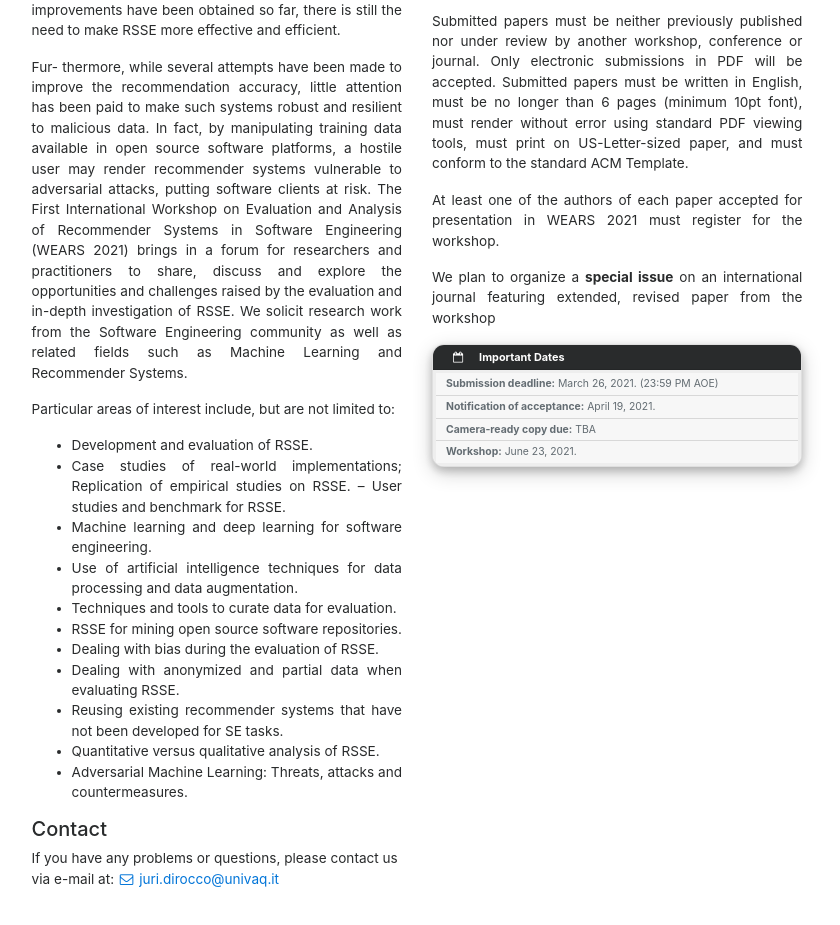
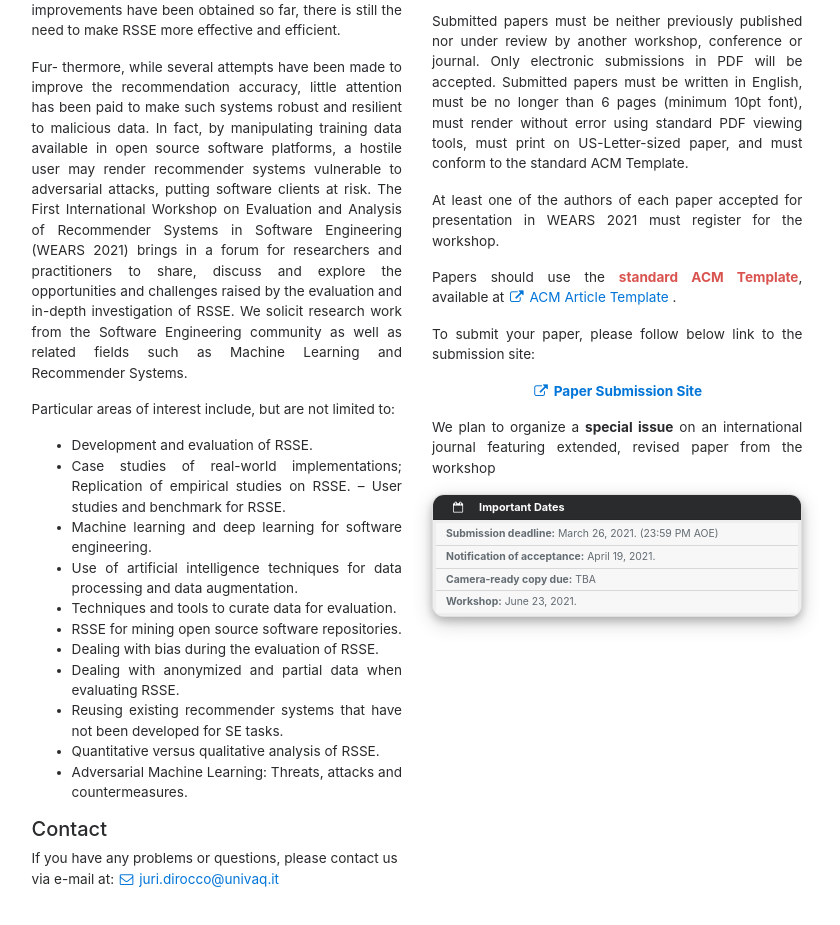
Before and after one commit to WEARS21/WEARS21.github.io, a Jekyll site: the page built from cfp.html, in a window 1280 px wide. Shown: the part 502-1427 px from the top of the page, without its empty margins (223-1063 px from the left). Built offline with Jekyll 4.4.1, drawn with Linux system fonts in a browser that asks for light colours; nearby versions of some CDN libraries.

Commit message:
Update cfp.html

```diff
--- a/cfp.html
+++ b/cfp.html
@@ -57,6 +57,22 @@ slide_id: 2
 -->
             <p> At least one of the authors of each paper accepted for presentation in WEARS 2021 must register for the workshop. <p>
 
+            <p> Papers should use the <strong class="text-danger">standard ACM Template</strong>, available at
+                <a href="https://www.acm.org/publications/proceedings-template">
+                    <i class="fa fa-external-link fa-fw" aria-hidden="true"></i> ACM Article Template
+                </a>.
+            </p>
+
+
+            <p>To submit your paper, please follow below link to the submission site:</p>
+
+            <p class="text-center">
+                <a href="https://easychair.org/conferences/?conf=ease2021">
+                <i class="fa fa-external-link fa-fw" aria-hidden="true"></i>
+                <strong>    Paper Submission Site </strong>
+                </a>
+            </p>
+
 
             <p>We plan to organize a <b>special issue</b> on an international journal featuring extended, revised paper from the workshop</p>
             {% include card-important-dates.html %}
```
